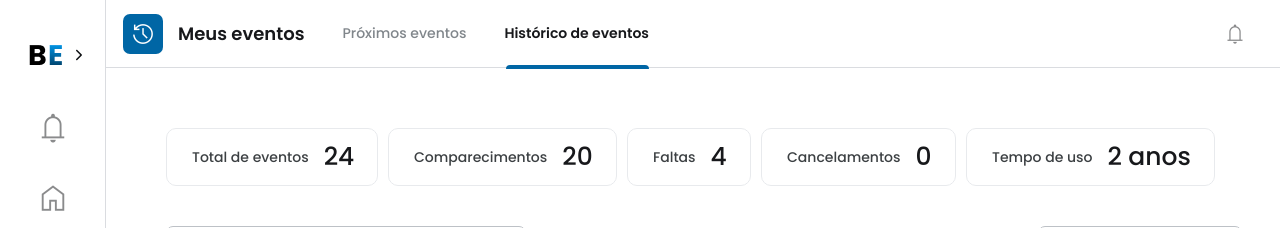
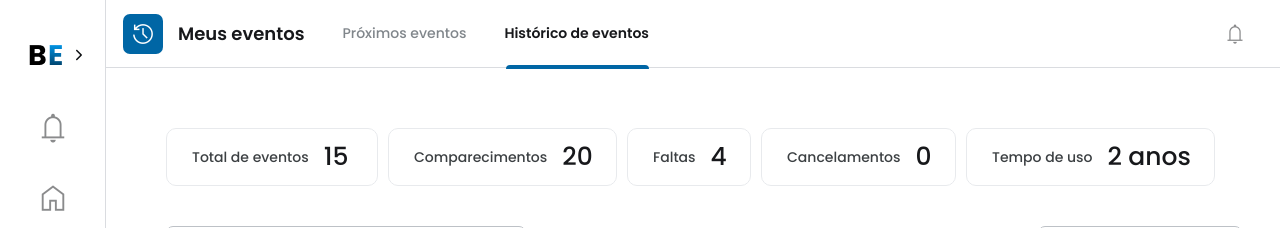
Before and after one commit to EsyProject/EsyFrontend, a React (Vite) app: page /Historic in a window 1280 px wide. Shown: the top 228 px of the page. Built offline with nearby package versions, Linux system fonts and the light colour scheme.

Commit message:
fix: adding a use effect to reset offset to page 1 when searchValue changes

```diff
--- a/src/pages/Historic/Historic.jsx
+++ b/src/pages/Historic/Historic.jsx
@@ -38,6 +38,11 @@ const Historic = () => {
     setTotalEvents(filteredEvents.length);
   }, [filteredEvents]);
 
+  // Reset offset to page 1 when searchValue changes
+  useEffect(() => {
+    setOffset(0);
+  }, [searchValue]);
+
   return (
     <div className={`historic-container ${sidebarOpen ? "sidebar-open" : ""}`}>
       <Navbar currentPageIcon="history" activePage="historic" />
@@ -52,7 +57,7 @@ const Historic = () => {
         <div className="events-wrapper">
           <div className="events amount">
             <h4>
-              Total de eventos <span>24</span>
+              Total de eventos <span>{totalEvents}</span>
             </h4>
           </div>
 
```
